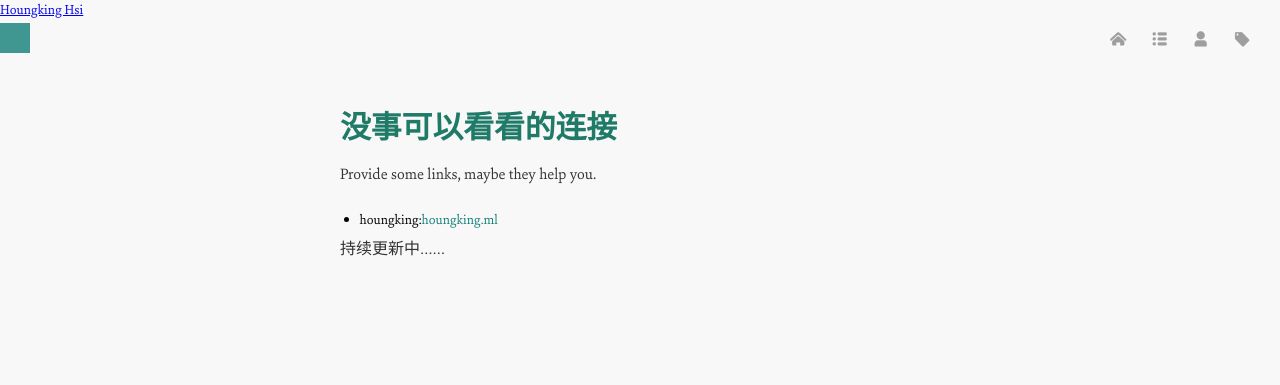
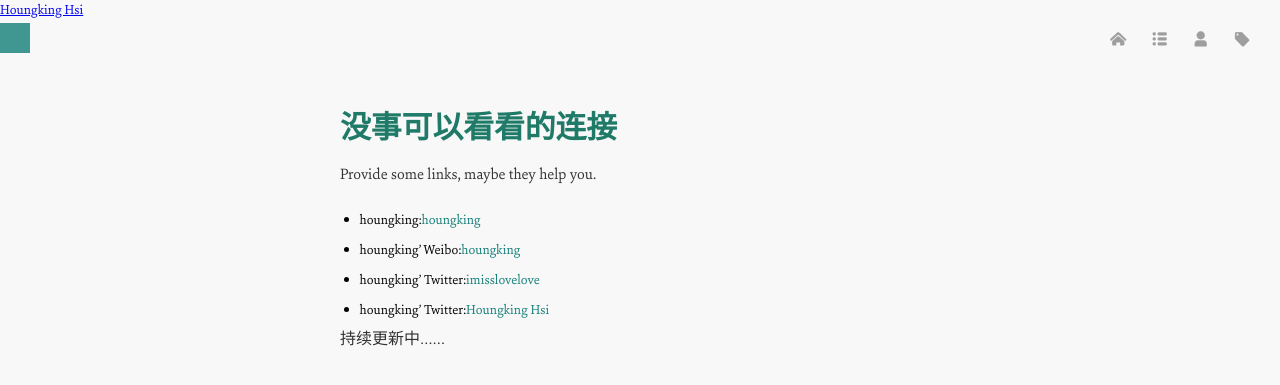
Before and after one commit to imisslovelove/cn, a Jekyll site: the page built from link/index.md, in a window 1280 px wide. Shown: the top 385 px of the page. Built offline with Jekyll 4.4.1, drawn with Linux system fonts in a browser that asks for light colours; Markdown is read by kramdown in place of the engine named in the settings; comment, search, counter and statistics services are not loaded.

Commit message:
Update index.md

```diff
--- a/link/index.md
+++ b/link/index.md
@@ -8,6 +8,9 @@ comments: yes
 
 Provide some links, maybe they help you.
 
-- houngking:[houngking.ml](http://houngking.ml)
+- houngking:[houngking](http://www.houngking.cc)
+- houngking' Weibo:[houngking](http://weibo.com/tangmegling)
+- houngking' Twitter:[imisslovelove](https://twitter.com/imisslovelove)
+- houngking' Twitter:[Houngking Hsi](https://www.facebook.com/HoungKingHsi)
 
 持续更新中......
```
